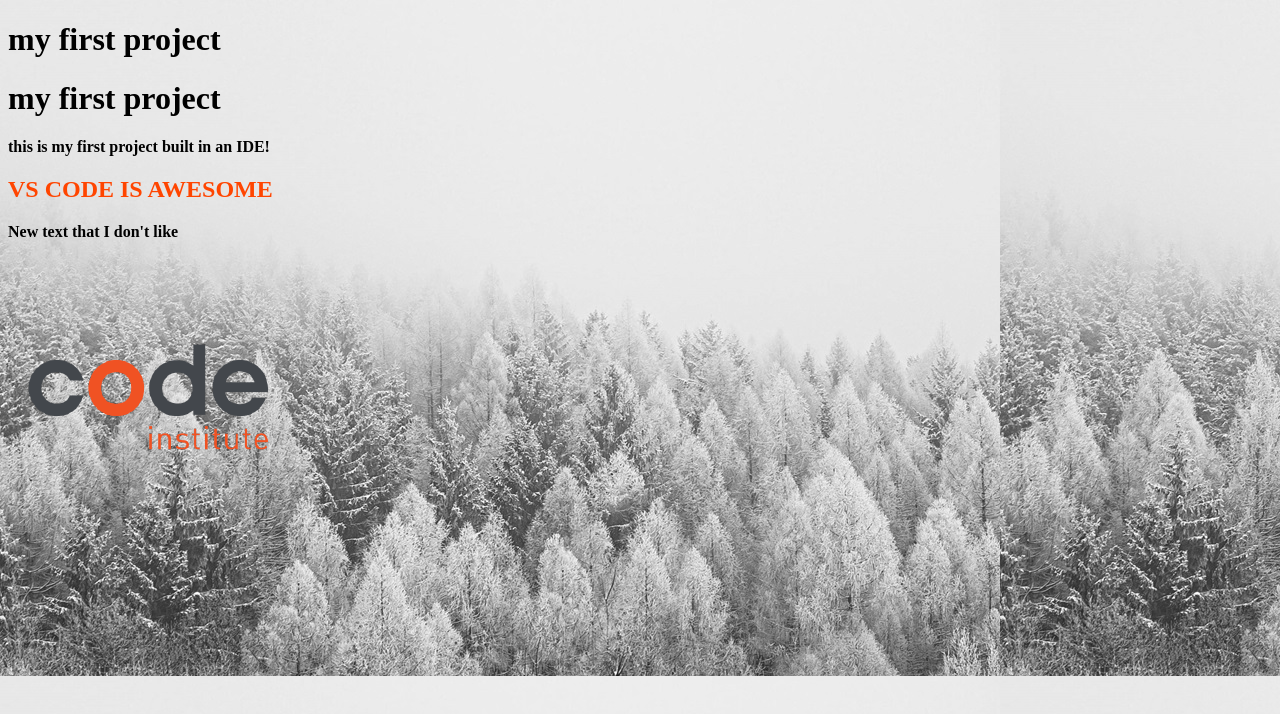
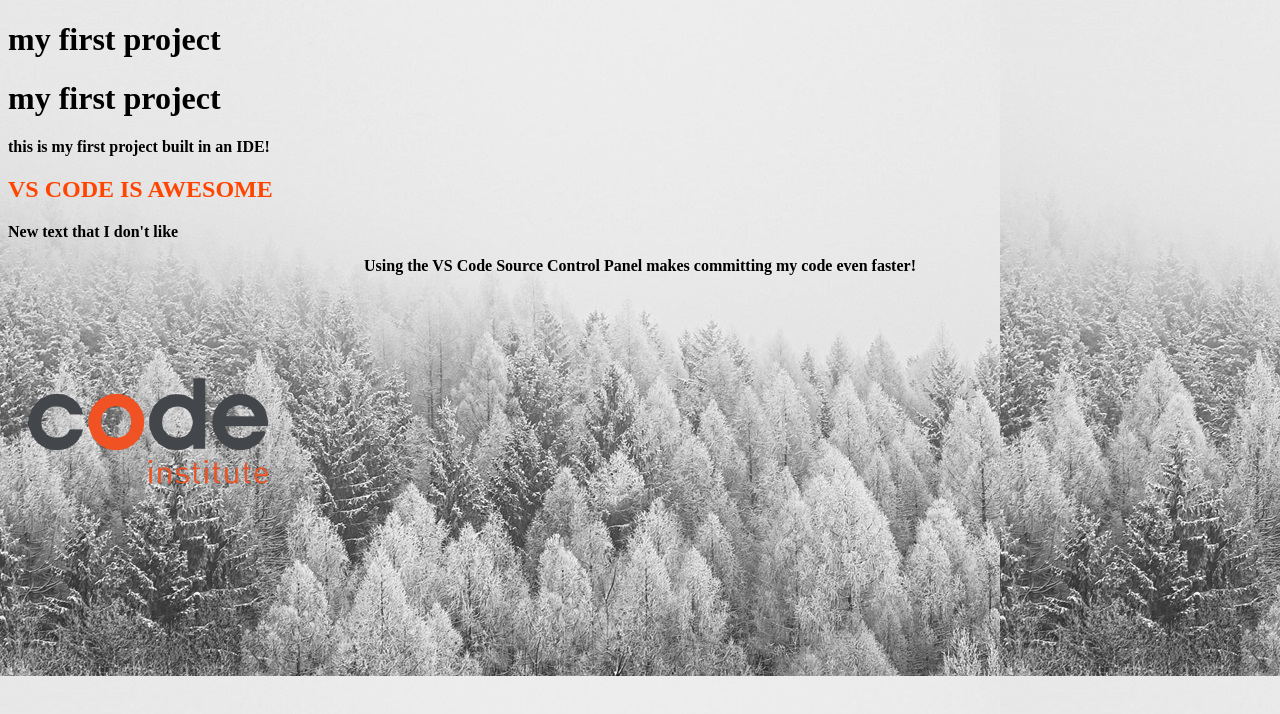
Before and after one commit to SalimJamshidi/my-project-, a plain HTML site: page index.html in a window 1280 px wide. Drawn offline with Linux system fonts and the light colour scheme.

Commit message:
i add new paragrah with class amd in css put it in center

```diff
--- a/assets/css/style.css
+++ b/assets/css/style.css
@@ -1,10 +1,3 @@
-/* body {
-    background-color: lightgrey;
-    background-image: url("../images/01-02-02_background-img.jpg")
-
-
-} */
-
 
 body {
     background-color: lightgrey;
@@ -20,3 +13,7 @@
 p {
     font-weight: bold;
 }
+
+.text-center {
+    text-align: center;
+}
--- a/index.html
+++ b/index.html
@@ -17,6 +17,8 @@
         <p>this is my first project built in an IDE!</p>
         <h2> VS CODE IS AWESOME</h2>
         <p> New text that I don't like</p>
+        <p class="text-center">Using the VS Code Source Control Panel makes committing my code even faster!</p>
+
 
         <img src="assets/images/01-02-02_ci-logo.png"
             alt="Code Institude Logo">
```
